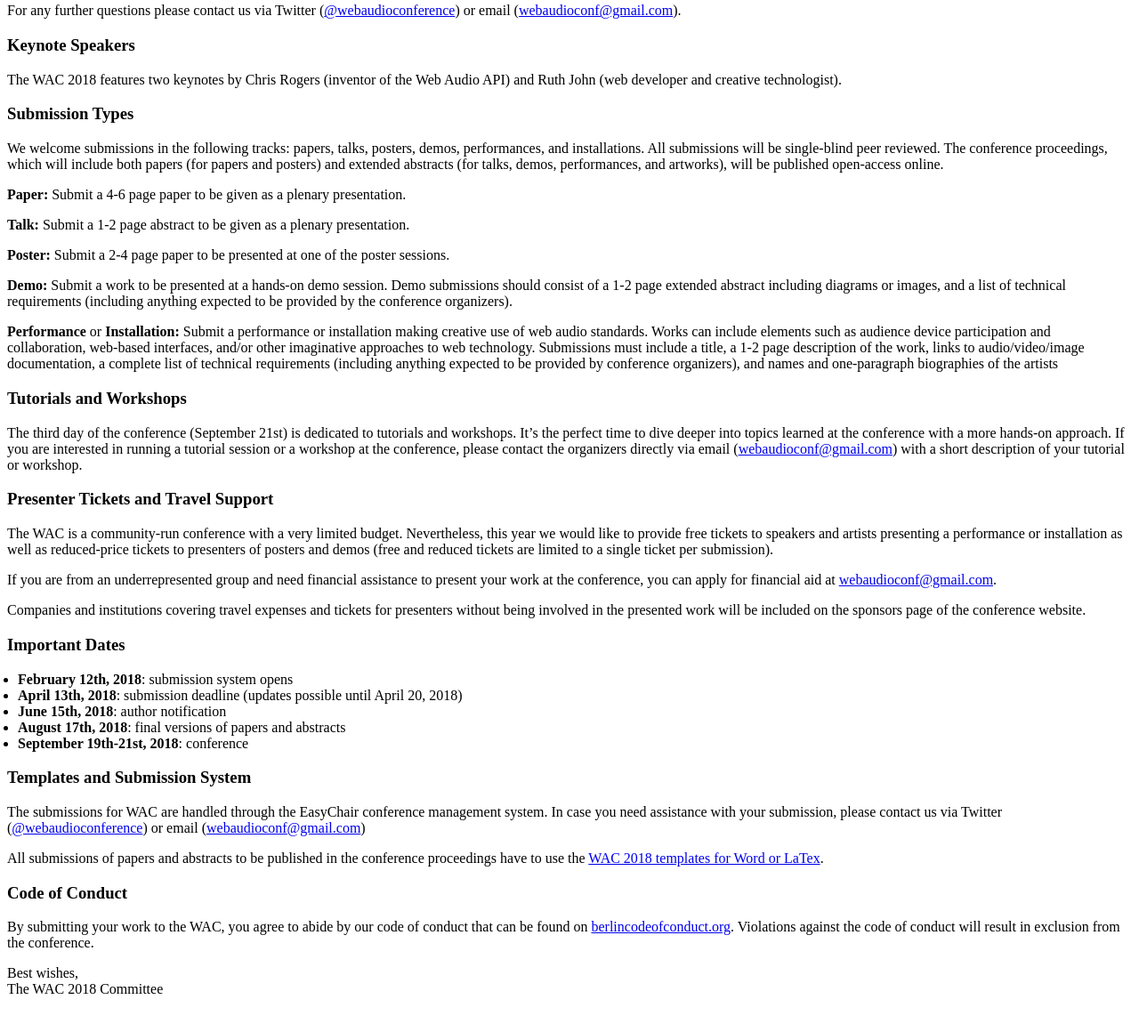
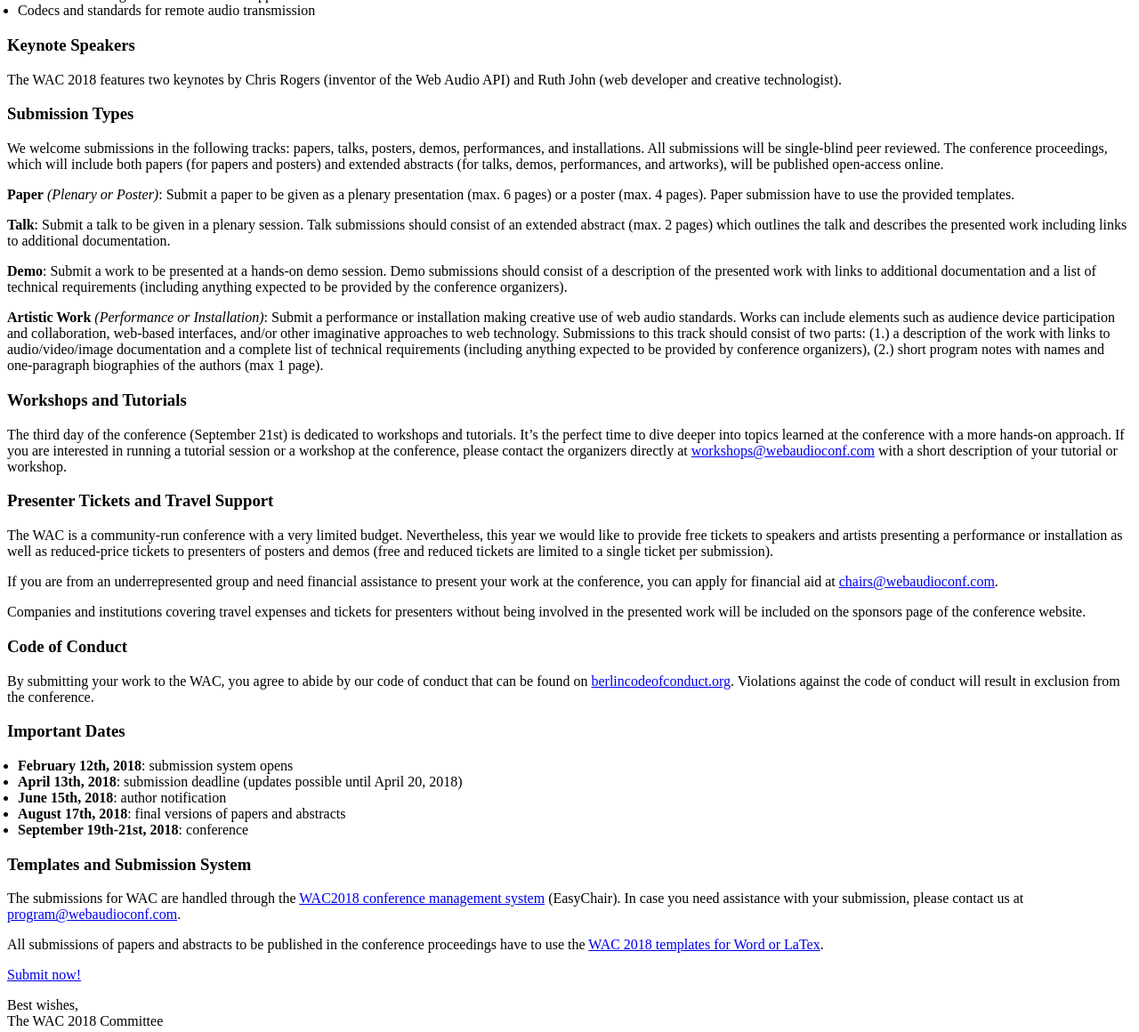
Before and after one commit to fredericmarx/webaudioconf.github.io, a Gatsby site: page /call-for-submissions in a window 1280 px wide. Shown: the part 648-1808 px from the top of the page at 89% size. Before the commit the page ends 1785 px from the top, so only its background shows below. Built offline with nearby package versions, Linux system fonts and the light colour scheme; Gatsby itself is replaced by a stand-in of ours.

Commit message:
update text to final version

```diff
--- /dev/null
+++ b/src/components/email.js
@@ -0,0 +1,6 @@
+import React from 'react';
+
+export default function ({ name = 'info' }) {
+  const address = `${name}@webaudioconf.com`;
+  return <a href={`mailto:${address}`}>{address}</a>;
+}
--- /dev/null
+++ b/src/components/twitter.js
@@ -0,0 +1,5 @@
+import React from 'react';
+
+export default function ({ account = 'webaudioconf' }) {
+  return <a href={`https://twitter.com/${account}`} target="_blank">{`@${account}`}</a>;
+}
--- a/src/pages/call-for-submissions.css
+++ b/src/pages/call-for-submissions.css
@@ -1,3 +1,7 @@
+.cfs {
+  margin-bottom: 3em;
+}
+
 .cfs p {
   margin-bottom: 1em;
 }
--- a/src/pages/call-for-submissions.js
+++ b/src/pages/call-for-submissions.js
@@ -1,14 +1,19 @@
 import React from 'react';
 import Link, { withPrefix } from 'gatsby-link';
+import Email from '../components/email';
+import Twitter from '../components/twitter';
 
 import './call-for-submissions.css';
+
+const easyChairLocation = "https://easychair.org/conferences/?conf=wac2018";
 
 const CallForSubmissions = () => (
   <div className="cfs">
     <h1>Call for Submissions</h1>
-    <p>The 4th Web Audio Conference (WAC 2018) will be held <strong>September 19th-21st, 2018</strong> at the Technical University and at SoundCloud in Berlin.
+    <p>The 4th Web Audio Conference (WAC 2018) will be held in Berlin on <strong>September 19th-21st, 2018</strong> at the Technical University and SoundCloud in collaboration with the Furtwangen University.
     <br />The WAC is an international conference dedicated to web-based audio technologies and applications. The conference addresses research, development, design, artworks, and standards concerned with emerging audio-related web technologies.</p>
     <p>The conference includes two days of talks, poster presentations, demos, installations and performances and a third day with workshops and tutorials. The attendees are invited to a banquet in the evening on the second day.</p>
+    <p>For any questions and requests contact us at <Email /> or via the Twitter account <Twitter /></p>
 
     <h3>Topics</h3>
     <p>Emerging web standards such as <em>Web Audio and MIDI, WebRTC, Media Capture and Streams, Media Source Extensions, Timing Object</em> and many others open a multidisciplinary field of innovation that connects state-of-the-art audio techniques with the unique opportunities afforded by the web in areas such as social collaboration, user experience, cloud computing, and portability.</p>
@@ -30,7 +35,6 @@
       <li>Hardware and tangible interfaces in web applications</li>
       <li>Codecs and standards for remote audio transmission</li>
     </ul>
-    <p>For any further questions please contact us via Twitter (<a href="https://twitter.com/webaudioconf" target="_blank">@webaudioconference</a>) or email (<a href="mailto:webaudioconf@gmail.com">webaudioconf@gmail.com</a>).</p>
 
     <h3>Keynote Speakers</h3>
     <p>The WAC 2018 features two keynotes by Chris Rogers (inventor of the Web Audio API) and Ruth John (web developer and creative technologist).</p>
@@ -38,19 +42,21 @@
     <h3>Submission Types</h3>
     <p>We welcome submissions in the following tracks: papers, talks, posters, demos, performances, and installations. All submissions will be single-blind peer reviewed. The conference proceedings, which will include both papers (for papers and posters) and extended abstracts (for talks, demos, performances, and artworks), will be published open-access online.</p>
 
-    <p><strong>Paper:</strong> Submit a 4-6 page paper to be given as a plenary presentation.</p>
-    <p><strong>Talk:</strong> Submit a 1-2 page abstract to be given as a plenary presentation.</p>
-    <p><strong>Poster:</strong> Submit a 2-4 page paper to be presented at one of the poster sessions.</p>
-    <p><strong>Demo:</strong> Submit a work to be presented at a hands-on demo session. Demo submissions should consist of a 1-2 page extended abstract including diagrams or images, and a list of technical requirements (including anything expected to be provided by the conference organizers).</p>
-    <p><strong>Performance</strong> or <strong>Installation:</strong> Submit a performance or installation making creative use of web audio standards. Works can include elements such as audience device participation and collaboration, web-based interfaces, and/or other imaginative approaches to web technology. Submissions must include a title, a 1-2 page description of the work, links to audio/video/image documentation, a complete list of technical requirements (including anything expected to be provided by conference organizers), and names and one-paragraph biographies of the artists</p>
+    <p><strong>Paper</strong> <em>(Plenary or Poster)</em>: Submit a paper to be given as a plenary presentation (max. 6 pages) or a poster (max. 4 pages). Paper submission have to use the provided templates.</p>
+    <p><strong>Talk</strong>: Submit a talk to be given in a plenary session. Talk submissions should consist of an extended abstract (max. 2 pages) which outlines the talk and describes the presented work including links to additional documentation.</p>
+    <p><strong>Demo</strong>: Submit a work to be presented at a hands-on demo session. Demo submissions should consist of a description of the presented work with links to additional documentation and a list of technical requirements (including anything expected to be provided by the conference organizers).</p>
+    <p><strong>Artistic Work</strong> <em>(Performance or Installation)</em>: Submit a performance or installation making creative use of web audio standards. Works can include elements such as audience device participation and collaboration, web-based interfaces, and/or other imaginative approaches to web technology. Submissions to this track should consist of two parts: (1.) a description of the work with links to audio/video/image documentation and a complete list of technical requirements (including anything expected to be provided by conference organizers), (2.) short program notes with names and one-paragraph biographies of the authors (max 1 page).</p>
 
-    <h3>Tutorials and Workshops</h3>
-    <p>The third day of the conference (September 21st) is dedicated to tutorials and workshops. It’s the perfect time to dive deeper into topics learned at the conference with a more hands-on approach. If you are interested in running a tutorial session or a workshop at the conference, please contact the organizers directly via email (<a href="mailto:webaudioconf@gmail.com">webaudioconf@gmail.com</a>) with a short description of your tutorial or workshop.</p>
+    <h3>Workshops and Tutorials</h3>
+    <p>The third day of the conference (September 21st) is dedicated to workshops and tutorials. It’s the perfect time to dive deeper into topics learned at the conference with a more hands-on approach. If you are interested in running a tutorial session or a workshop at the conference, please contact the organizers directly at <Email name="workshops" /> with a short description of your tutorial or workshop.</p>
 
     <h3>Presenter Tickets and Travel Support</h3>
     <p>The WAC is a community-run conference with a very limited budget. Nevertheless, this year we would like to provide free tickets to speakers and artists presenting a performance or installation as well as reduced-price tickets to presenters of posters and demos (free and reduced tickets are limited to a single ticket per submission).</p>
-    <p>If you are from an underrepresented group and need financial assistance to present your work at the conference, you can apply for financial aid at <a href="mailto:webaudioconf@gmail.com">webaudioconf@gmail.com</a>.</p>
+    <p>If you are from an underrepresented group and need financial assistance to present your work at the conference, you can apply for financial aid at <Email name="chairs" />.</p>
     <p>Companies and institutions covering travel expenses and tickets for presenters without being involved in the presented work will be included on the sponsors page of the conference website.</p>
+
+    <h3>Code of Conduct</h3>
+    <p>By submitting your work to the WAC, you agree to abide by our code of conduct that can be found on <a href="http://berlincodeofconduct.org" target="_blank">berlincodeofconduct.org</a>. Violations against the code of conduct will result in exclusion from the conference.</p>
 
     <h3>Important Dates</h3>
     <ul>
@@ -62,11 +68,12 @@
     </ul>
 
     <h3>Templates and Submission System</h3>
-    <p>The submissions for WAC are handled through the EasyChair conference management system. In case you need assistance with your submission, please contact us via Twitter (<a href="https://twitter.com/webaudioconf" target="_blank">@webaudioconference</a>) or email (<a href="mailto:webaudioconf@gmail.com">webaudioconf@gmail.com</a>)</p>
+    <p>The submissions for WAC are handled through the <a href={easyChairLocation} target="_blank">WAC2018 conference management system</a> (EasyChair). In case you need assistance with your submission, please contact us at <Email name="program" />.</p>
     <p>All submissions of papers and abstracts to be published in the conference proceedings have to use the <a href={withPrefix('/wac-templates-2018-01-30.zip')}>WAC 2018 templates for Word or LaTex</a>.</p>
 
-    <h3>Code of Conduct</h3>
-    <p>By submitting your work to the WAC, you agree to abide by our code of conduct that can be found on <a href="http://berlincodeofconduct.org" target="_blank">berlincodeofconduct.org</a>. Violations against the code of conduct will result in exclusion from the conference.</p>
+    <p>
+      <a className="button button-primary" target="_blank" href={easyChairLocation}>Submit now!</a>
+    </p>
 
     <p>Best wishes,<br />The WAC 2018 Committee</p>
   </div>
```
